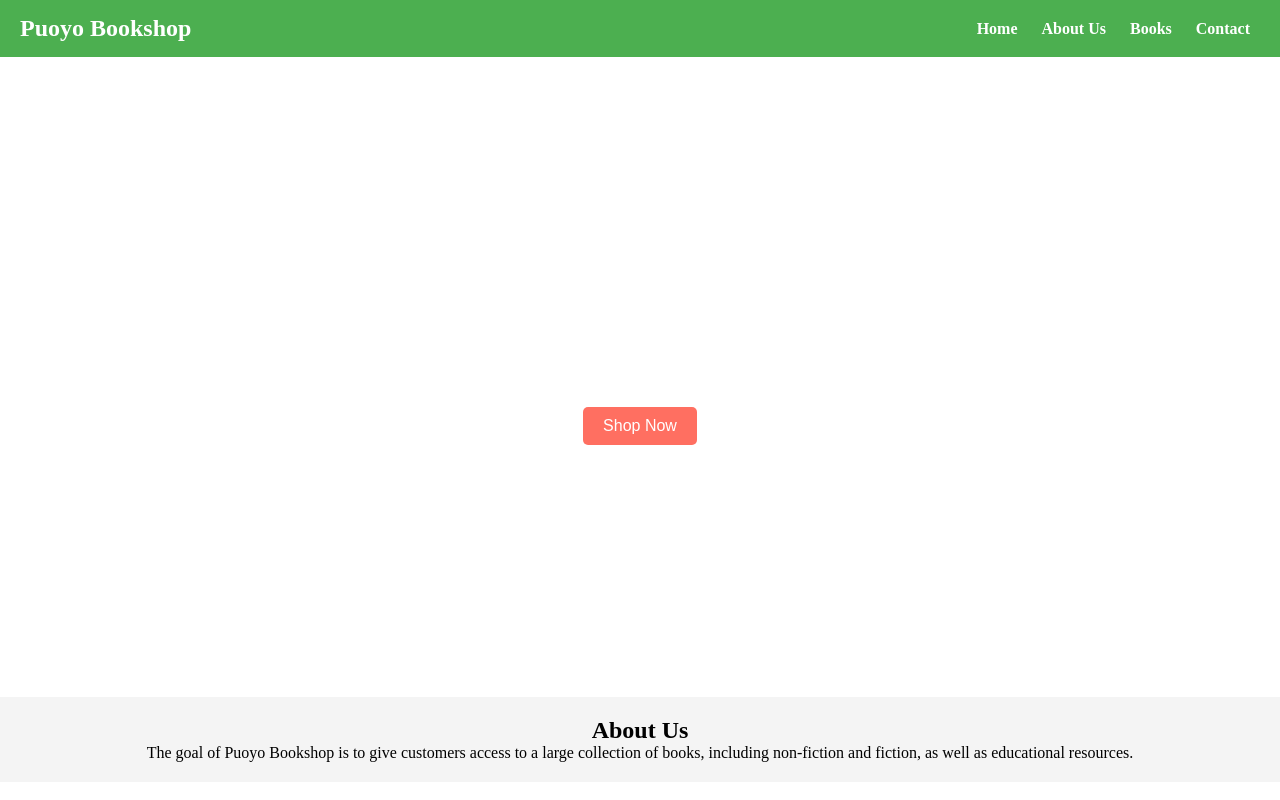
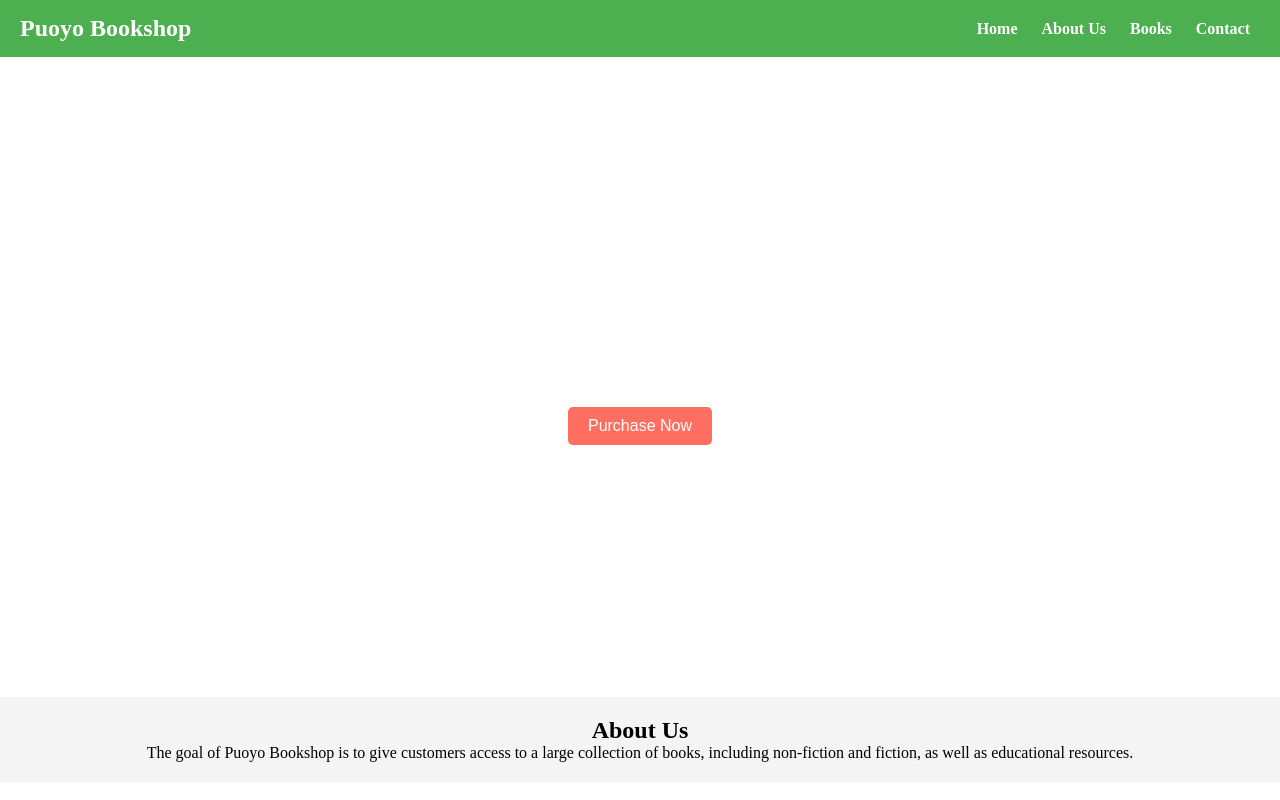
Before and after one commit to ngawilly/msit, a plain HTML site: page index.htm in a window 1280 px wide. Shown: the top 800 px of the page. Drawn offline with Linux system fonts and the light colour scheme.

Commit message:
Add files via upload

```diff
--- a/index.htm
+++ b/index.htm
@@ -21,7 +21,7 @@
         <div class="hero-content">
             <h1>Welcome to Puoyo Bookshop</h1>
             <p>All of your favorite novels in one place!</p>
-            <button onclick="showAlert()">Shop Now</button>
+            <button onclick="showAlert()">Purchase Now</button>
         </div>
     </section>
 
```
